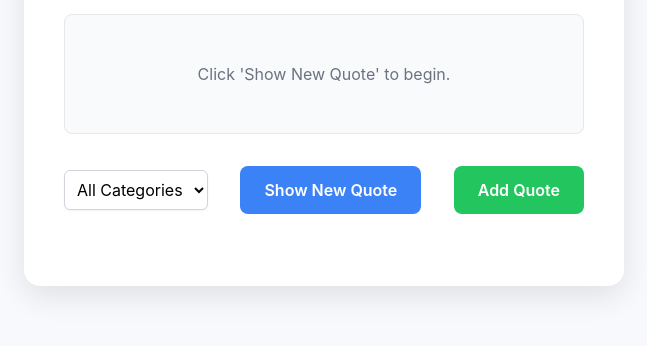
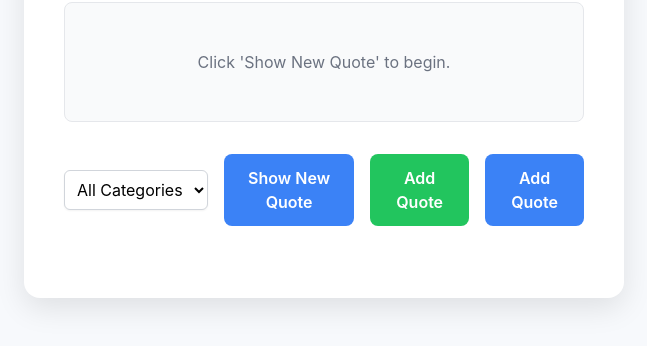
Before and after one commit to SamuelOkewu/alx_fe_javascript, a plain HTML site: page dom-manipulation/index.html in a window 1280 px wide. Shown: the part 300-646 px from the top of the page, without its empty margins (316-963 px from the left). Drawn offline with nearby package versions, Linux system fonts and the light colour scheme.

Commit message:
Update index.html

```diff
--- a/dom-manipulation/index.html
+++ b/dom-manipulation/index.html
@@ -96,6 +96,10 @@
             <button id="add-quote-form-btn" class="button-primary bg-green-500 hover:bg-green-600 w-full sm:w-auto">
                 Add Quote
             </button>
+
+             <button id="Export Quotes" class="button-primary bg-blue-500 hover:bg-blue-600 w-full sm:w-auto">
+                Add Quote
+            </button>
         </div>
 
         <!-- Placeholder for Dynamic Form -->
```
